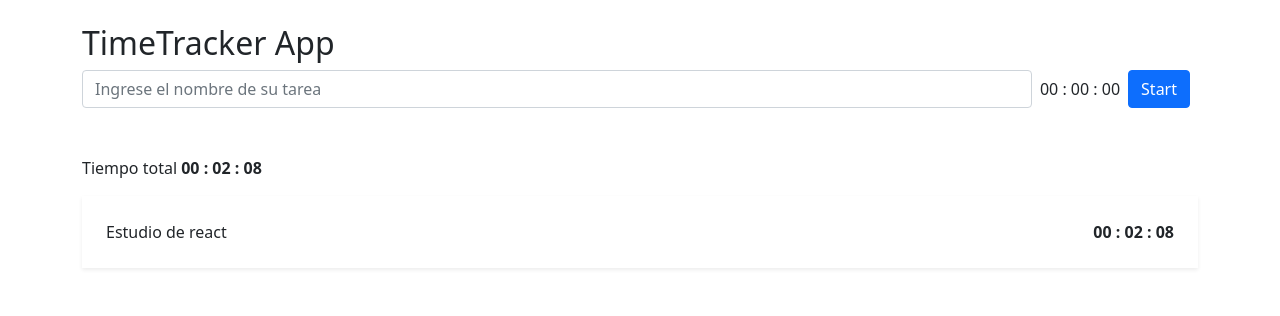
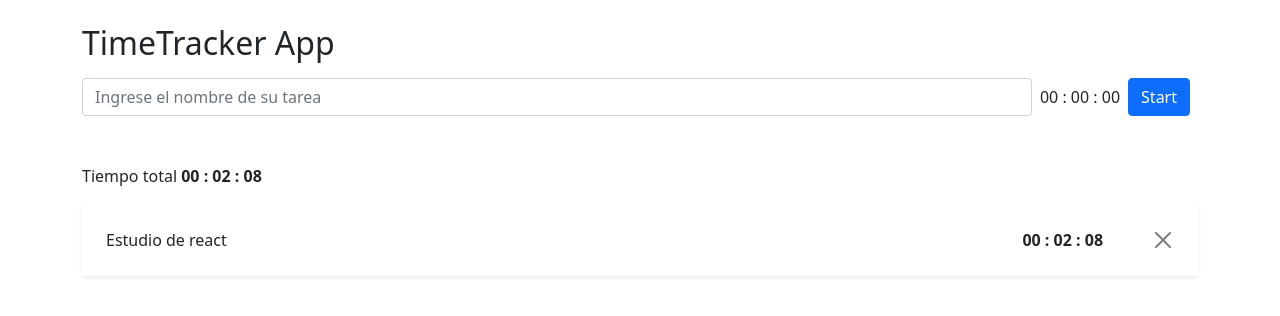
Before and after one commit to tobicorradi/time-tracking-app, a React (Create React App) app: page / in a window 1280 px wide. Shown: the top 316 px of the page. Built offline with nearby package versions, Linux system fonts and the light colour scheme.

Commit message:
Delete task button added

```diff
--- a/src/App.jsx
+++ b/src/App.jsx
@@ -29,7 +29,7 @@ function App() {
           timerActive={timerActive}
           setTimerActive={setTimerActive}
         />
-        <TaskList list={list} />
+        <TaskList list={list} setList={setList}/>
       </Row>
     </Container>
   );
--- a/src/components/TaskCreator/TaskCreator.jsx
+++ b/src/components/TaskCreator/TaskCreator.jsx
@@ -54,16 +54,8 @@ const TaskCreator = ({
 
   return (
     <>
-      <h2>TimeTracker App</h2>
+      <h2 class="mb-3">TimeTracker App</h2>
       <form onSubmit={handleSubmit} className="w-100 d-flex align-items-center">
-        {/* <input
-          required
-          value={newTask}
-          onChange={(e) => setNewTask(e.target.value)}
-          style={{ flex: 1 }}
-          className="me-2"
-          type="text"
-        /> */}
         <Form.Control
           required
           value={newTask}
--- a/src/components/TaskList/TaskList.jsx
+++ b/src/components/TaskList/TaskList.jsx
@@ -1,16 +1,26 @@
 import React from 'react'
 import { formatTime } from '../../Utils'
-const TaskList = ({list}) => {
+import { CloseButton } from "react-bootstrap";
+
+const TaskList = ({list, setList}) => {
+    const deleteTask = (id) => [
+        setList(
+            list.filter(el => el.id !== id)
+        )
+    ]
     const getAllTime = () => {
-      return list.reduce((acc, el) => { return acc + el.time},0)
+        return list.reduce((acc, el) => { return acc + el.time},0)
     }
     return (
         <section className="task-list mt-5">
             <span className="d-block mb-3">Tiempo total <strong>{formatTime(getAllTime(list))}</strong></span>
             {list.map(el => (
-                <div className="task d-flex justify-content-between p-4 shadow-sm mb-3">
-                    <span>{el.text}</span>
-                    <strong>{formatTime(el.time)}</strong>
+                <div key={el.id} className="task d-flex justify-content-between p-4 shadow-sm mb-3">
+                    <div className="d-flex justify-content-between w-100 me-5">
+                        <span>{el.text}</span>
+                        <strong>{formatTime(el.time)}</strong>
+                    </div>
+                    <CloseButton onClick={() => deleteTask(el.id)}/>
                 </div>
             ))}
         </section>
```
